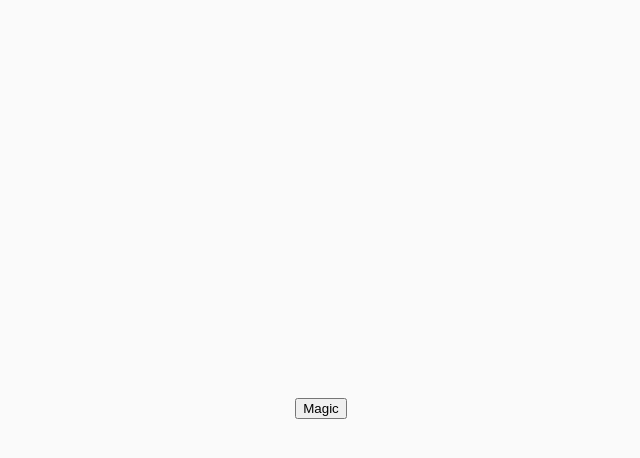
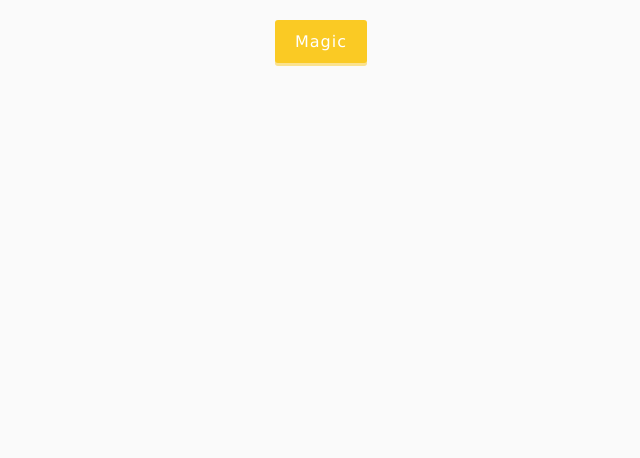
Before and after one commit to codinglil/P23-3D_Boxes_Background, a plain HTML site: page index.html in a window 1280 px wide. Shown: the whole page, without its empty margins (319-959 px from the left). Drawn offline with Linux system fonts and the light colour scheme.

Commit message:
finished the button style

```diff
--- a/styles.css
+++ b/styles.css
@@ -13,3 +13,27 @@ body {
   height: 100dvh;
   overflow: hidden;
 }
+
+.magic {
+  background-color: #faca24;
+  color: #fff;
+  font-family: Verdana, Geneva, Tahoma, sans-serif;
+  border: 0;
+  border-radius: 3px;
+  font-size: 16px;
+  padding: 12px 20px;
+  cursor: pointer;
+  position: fixed;
+  top: 20px;
+  letter-spacing: 1px;
+  z-index: 100;
+  box-shadow: 0 3px rgba(249, 202, 36, 0.5);
+}
+
+.magic:focus {
+  outline: none;
+}
+.magic:active {
+  box-shadow: none;
+  transform: translateY(2px);
+}
```
